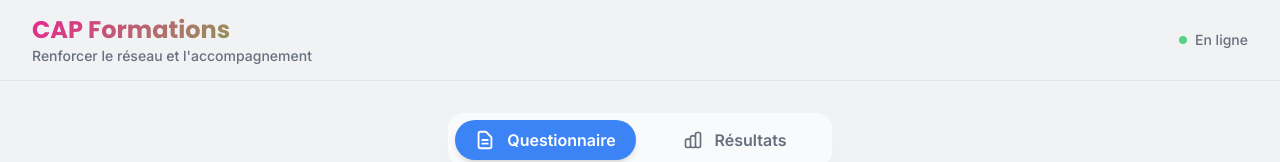
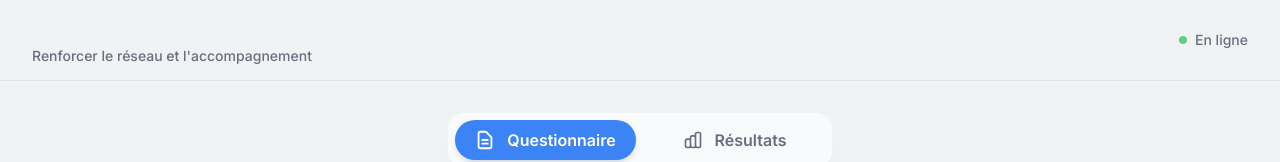
Before and after one commit to David-bit-c/cafes-partenaires-questionnaire, a React (Vite) app: page / in a window 1280 px wide. Shown: the top 162 px of the page. Built offline with nearby package versions, Linux system fonts and the light colour scheme; no server answers.

Commit message:
Masquage temporaire du titre 'CAP Formations' (classe invisible)

```diff
--- a/src/App.tsx
+++ b/src/App.tsx
@@ -166,7 +166,7 @@ const App: React.FC = () => {
           <div className="flex items-center justify-between h-16 sm:h-20">
             <div className="flex items-center gap-3 animate-fade-in">
               <div>
-                <h1 className="text-xl sm:text-2xl font-display font-bold cap-logo">
+                <h1 className="text-xl sm:text-2xl font-display font-bold cap-logo invisible">
                   CAP Formations
                 </h1>
                 <p className="hidden sm:block text-sm text-muted-foreground font-medium">
```
